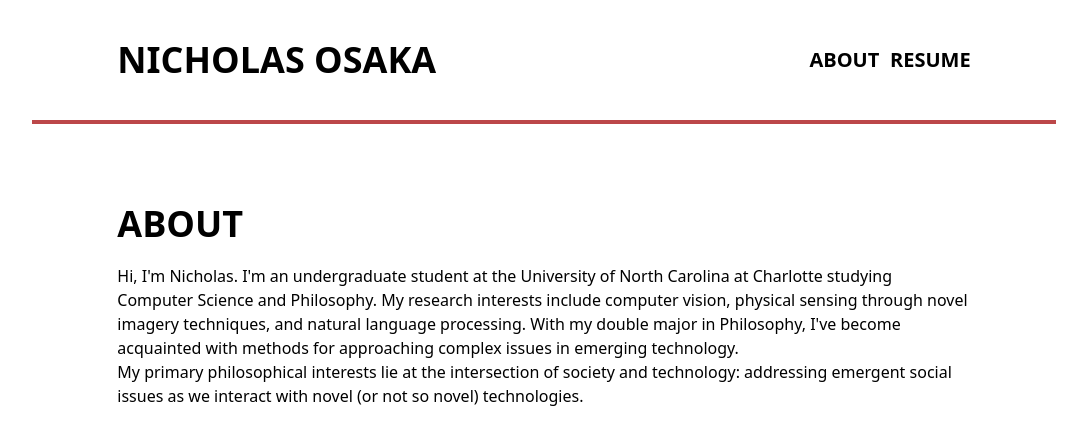
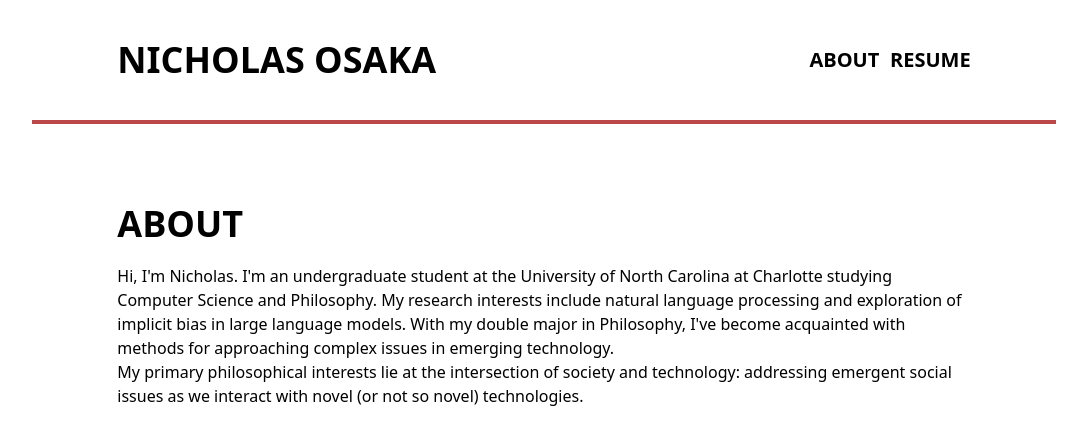
Before and after one commit to nicholasosaka/nosaka.xyz, a Next.js app in the folder web/: page /about in a window 1280 px wide. Shown: the top 444 px of the page, without its empty margins (96-1183 px from the left). Built offline with nearby package versions, Linux system fonts and the light colour scheme; what @tailwindcss/typography would draw is missing.

Commit message:
Update about.tsx

```diff
--- a/web/pages/about.tsx
+++ b/web/pages/about.tsx
@@ -13,7 +13,7 @@ export default function About() {
             <div className="mt-8 xl:mt-20 mx-auto w-5/6 md:w-9/12 lg:w-8/12">
                 <h1 className="text-4xl uppercase font-extrabold mb-5">About</h1>
                 <div className="prose">
-                    <p>Hi, I&apos;m Nicholas. I&apos;m an undergraduate student at the University of North Carolina at Charlotte studying Computer Science and Philosophy. My research interests include computer vision, physical sensing through novel imagery techniques, and natural language processing. With my double major in Philosophy, I&apos;ve become acquainted with methods for approaching complex issues in emerging technology. </p>
+                    <p>Hi, I&apos;m Nicholas. I&apos;m an undergraduate student at the University of North Carolina at Charlotte studying Computer Science and Philosophy. My research interests include natural language processing and exploration of implicit bias in large language models. With my double major in Philosophy, I&apos;ve become acquainted with methods for approaching complex issues in emerging technology. </p>
                     <p>My primary philosophical interests lie at the intersection of society and technology: addressing emergent social issues as we interact with novel (or not so novel) technologies.</p>
                 </div>
             </div>
```
